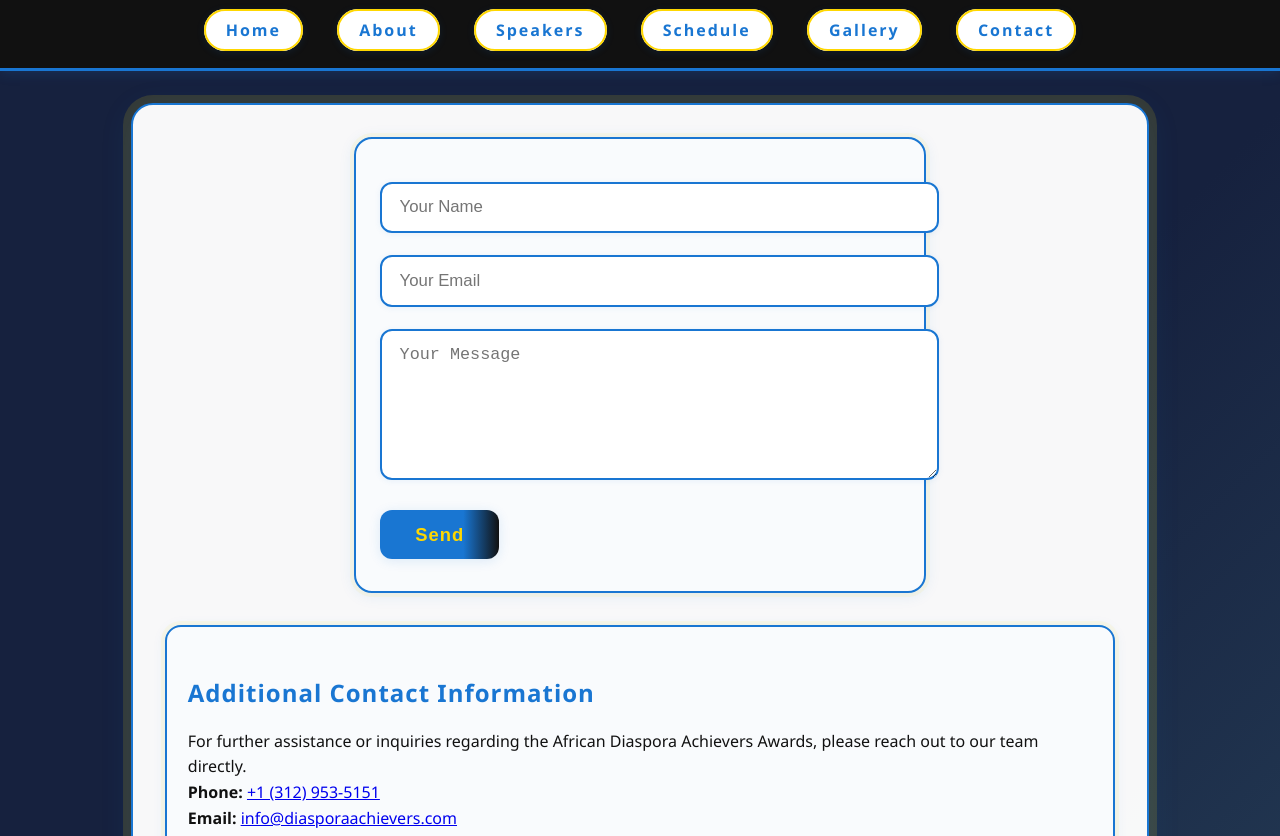
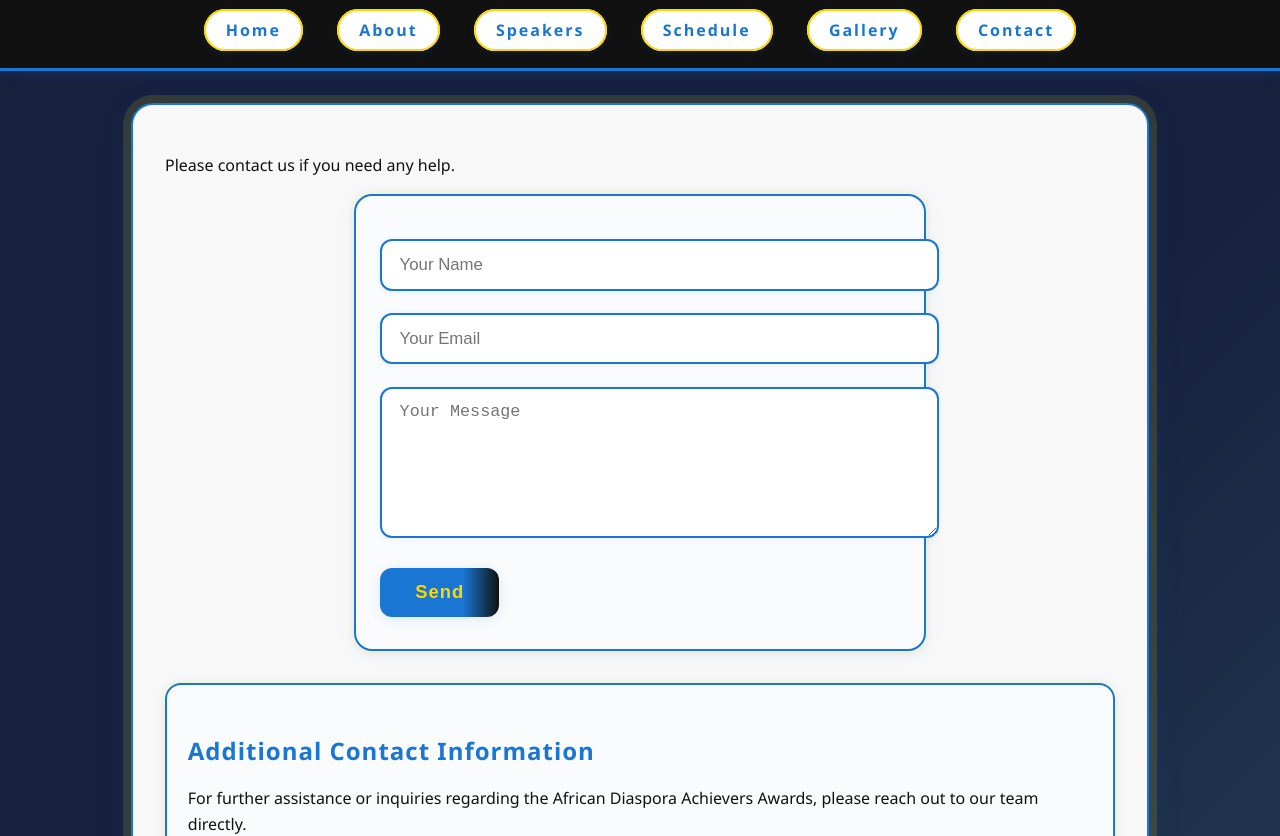
Before and after one commit to notheree/event-website, a plain HTML site: page contact.html in a window 1280 px wide. Shown: the part 100-936 px from the top of the page. Drawn offline with Linux system fonts and the light colour scheme.

Commit message:
Update contact.html

```diff
--- a/contact.html
+++ b/contact.html
@@ -35,6 +35,7 @@
         </nav>
     </header>
     <main>
+        <p>Please contact us if you need any help.</p>
     <form action="https://formspree.io/f/mdklydwg" method="POST">
         <input type="text" name="name" placeholder="Your Name" required><br>
         <input type="email" name="email" placeholder="Your Email" required><br>
@@ -46,7 +47,7 @@
             <p>
                 For further assistance or inquiries regarding the African Diaspora Achievers Awards, please reach out to our team directly.<br>
                 <strong>Phone:</strong> <a href="tel:+13129535151">+1 (312) 953-5151</a><br>
-                <strong>Email:</strong> <a href="mailto:info@diasporaachievers.com">info@diasporaachievers.com</a><br>
+                <strong>Email:</strong> <a href="mailto:chicagovendors777@gmail.com">chicagovendors777@gmail.com</a><br>
                 We are available to answer your questions and provide support Monday through Friday, 9:00 AM – 5:00 PM (CST).
             </p>
         </div>
```
